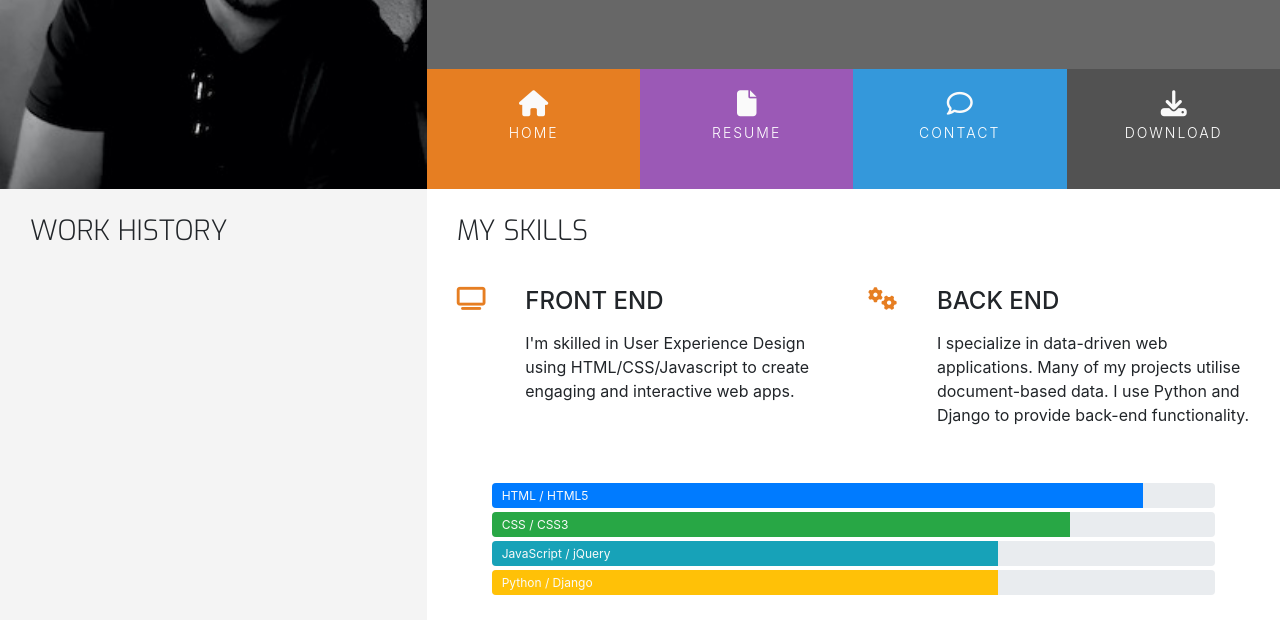
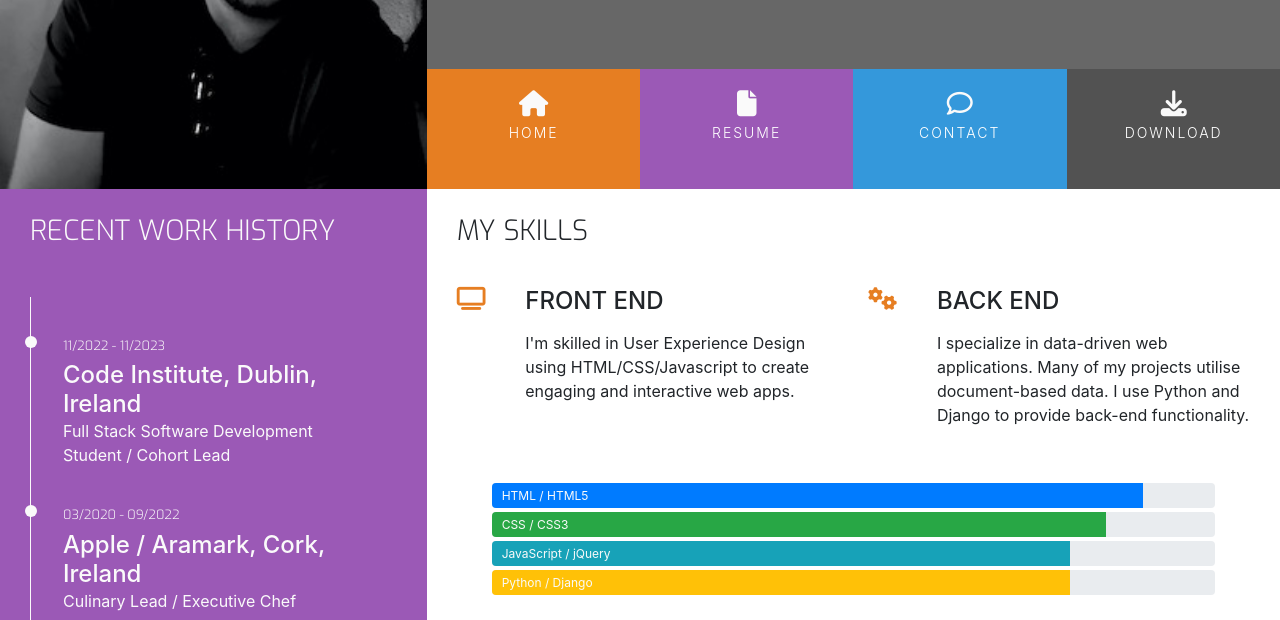
Before and after one commit to JonnyDavison/resume, a plain HTML site: page resume.html in a window 1280 px wide. Shown: the part 180-800 px from the top of the page. Drawn offline with nearby package versions, Linux system fonts and the light colour scheme; a web font is replaced by a local one.

Commit message:
Added resume.html content

```diff
--- a/assets/css/style.css
+++ b/assets/css/style.css
@@ -13,6 +13,10 @@
 
 .bg-color-personal-info {
     background-color: #f4f4f4;
+}
+
+.bg-color-work-history {
+    background-color: #9b59b6;
 }
 
 .ui-menu-color-home {
@@ -65,6 +69,7 @@ h4 {
     float: none;
 }
 
+.histroy-heading,
 .section-heading {
     font-family: "Exo", sans-serif;
     font-weight: 300;
@@ -278,3 +283,52 @@ footer {
 .progress-section {
     margin: 40px 20px;
 }
+
+
+/* ---------- Work History */
+
+.histroy-heading {
+    color: #fafafa;
+    margin-bottom: 50px;
+}
+
+.timeline-item {
+    padding: 4em 2em 0em 2em;
+    position: relative;
+    color: #fafafa;
+    border-left: 1px solid;
+}
+
+.timeline-item p {
+    padding: 0;
+    margin: 0;
+}
+
+.timeline-item:before {
+    content: attr(data-dates);
+    position: absolute;
+    left: 2.5em;
+    top: 3em;
+    display: block;
+    font-family: "Exo", sans-serif;
+    font-weight: 500;
+    font-size: 0.8em;
+    padding: 0;
+    margin: 0;
+}
+
+.timeline-item:after {
+    width: 12px;
+    height: 12px;
+    display: block;
+    top: 2.4em;
+    position: absolute;
+    left: -6px;
+    border-radius: 12px;
+    content: '';
+    background-color: #fafafa;
+}
+
+.history-items {
+    margin-bottom: 30px;
+}
--- a/resume.html
+++ b/resume.html
@@ -53,15 +53,29 @@
     </header>
     <section class='container-fluid'>
         <div class="row">
-            <div class="col-md-4 bg-color-personal-info section-column">
+            <div class="col-md-4 bg-color-work-history section-column">
                 <div class="row">
                     <div class="col-12">
-                        <h3 class="section-heading uppercase">
-                            Work History
+                        <h3 class="histroy-heading uppercase">
+                            Recent Work History
                         </h3>
                     </div>
                 </div>
-
+                <div class="history-items">
+                    <div class="timeline-item" data-dates="11/2022 - 11/2023">
+                        <h4>Code Institute, Dublin, Ireland</h4>
+                        <p>Full Stack Software Development Student / Cohort Lead
+                        </p>
+                    </div>
+                    <div class="timeline-item" data-dates="03/2020 - 09/2022">
+                        <h4>Apple / Aramark, Cork, Ireland</h4>
+                        <p>Culinary Lead / Executive Chef</p>
+                    </div>
+                    <div class="timeline-item" data-dates="07/2019 - 02/2020">
+                        <h4>JD Hotels, Cork , Ireland</h4>
+                        <p>Executive Chef</p>
+                    </div>
+                </div>
             </div>
             <div class="col-md-8 bg-color-three-reasons section-column">
                 <div class="row">
@@ -78,7 +92,8 @@
                             <div class="col-10">
                                 <h4 class="three-reasons-heading uppercase">Front End</h4>
                                 <p>
-                                I'm skilled in User Experience Design using HTML/CSS/Javascript to create engaging and interactive web apps.
+                                    I'm skilled in User Experience Design using HTML/CSS/Javascript to create engaging
+                                    and interactive web apps.
                                 </p>
                             </div>
                         </div>
@@ -91,7 +106,8 @@
                             <div class="col-10">
                                 <h4 class="three-reasons-heading uppercase">Back End</h4>
                                 <p>
-                                I specialize in data-driven web applications. Many of my projects utilise document-based data. I use Python and Django to provide back-end functionality.
+                                    I specialize in data-driven web applications. Many of my projects utilise
+                                    document-based data. I use Python and Django to provide back-end functionality.
                                 </p>
                             </div>
                         </div>
@@ -100,29 +116,30 @@
                 <div class="row progress-section">
                     <div class="col">
                         <div class="progress">
-                            <div class="progress-bar" role="progressbar" aria-valuenow="90" aria-valuemin="0" aria-valuemax="100" style="width:90%;">
-                            <span class="sr-only">90% complete</span>
+                            <div class="progress-bar" role="progressbar" aria-valuenow="90" aria-valuemin="0"
+                                aria-valuemax="100" style="width:90%;">
+                                <span class="sr-only">90% complete</span>
                             </div>
                             <span class="progress-type"> HTML / HTML5</span>
                         </div>
                         <div class="progress">
-                            <div class="progress-bar bg-success" role="progressbar" aria-valuenow="80" aria-valuemin="0" aria-valuemax="100"
-                                style="width:80%;">
-                                <span class="sr-only">80% complete</span>
+                            <div class="progress-bar bg-success" role="progressbar" aria-valuenow="85" aria-valuemin="0"
+                                aria-valuemax="100" style="width:85%;">
+                                <span class="sr-only">85% complete</span>
                             </div>
                             <span class="progress-type"> CSS / CSS3 </span>
                         </div>
                         <div class="progress">
-                            <div class="progress-bar bg-info" role="progressbar" aria-valuenow="70" aria-valuemin="0" aria-valuemax="100"
-                                style="width:70%;">
-                                <span class="sr-only">70% complete</span>
+                            <div class="progress-bar bg-info" role="progressbar" aria-valuenow="80" aria-valuemin="0"
+                                aria-valuemax="100" style="width:80%;">
+                                <span class="sr-only">80% complete</span>
                             </div>
                             <span class="progress-type">JavaScript / jQuery</span>
                         </div>
                         <div class="progress">
-                            <div class="progress-bar bg-warning" role="progressbar" aria-valuenow="70" aria-valuemin="0" aria-valuemax="100"
-                                style="width:70%;">
-                                <span class="sr-only">70% complete</span>
+                            <div class="progress-bar bg-warning" role="progressbar" aria-valuenow="80" aria-valuemin="0"
+                                aria-valuemax="100" style="width:80%;">
+                                <span class="sr-only">80% complete</span>
                             </div>
                             <span class="progress-type"> Python / Django</span>
                         </div>
```
Also changed, not shown: index.html (+2 -2 lines).
